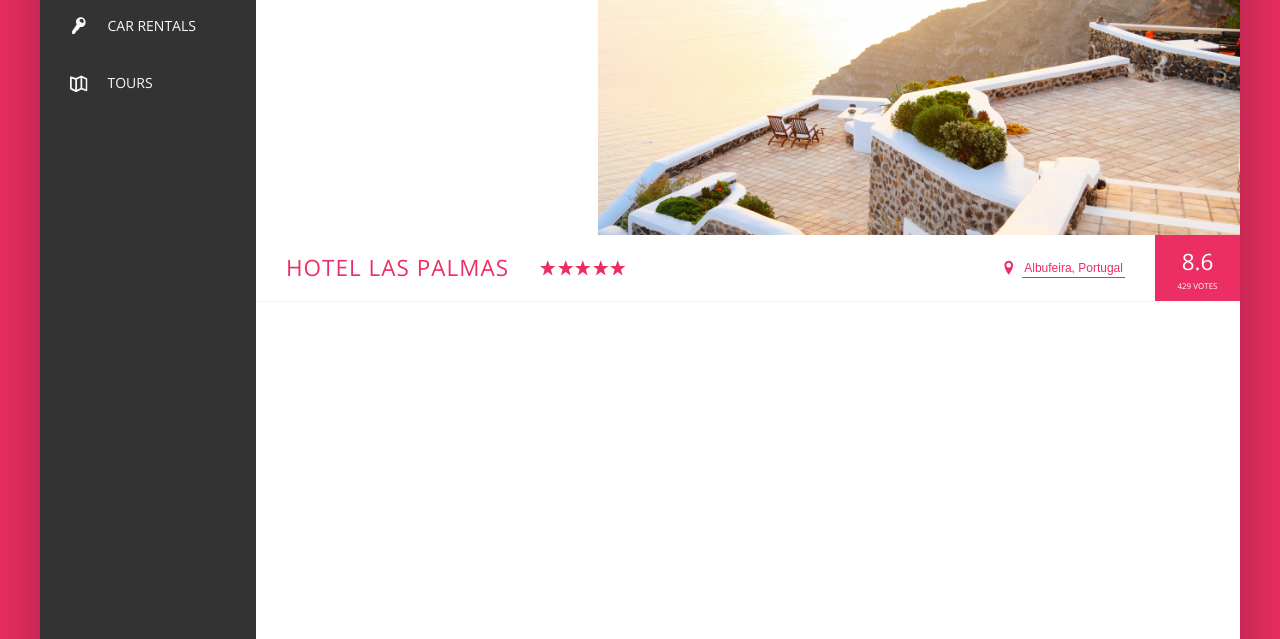
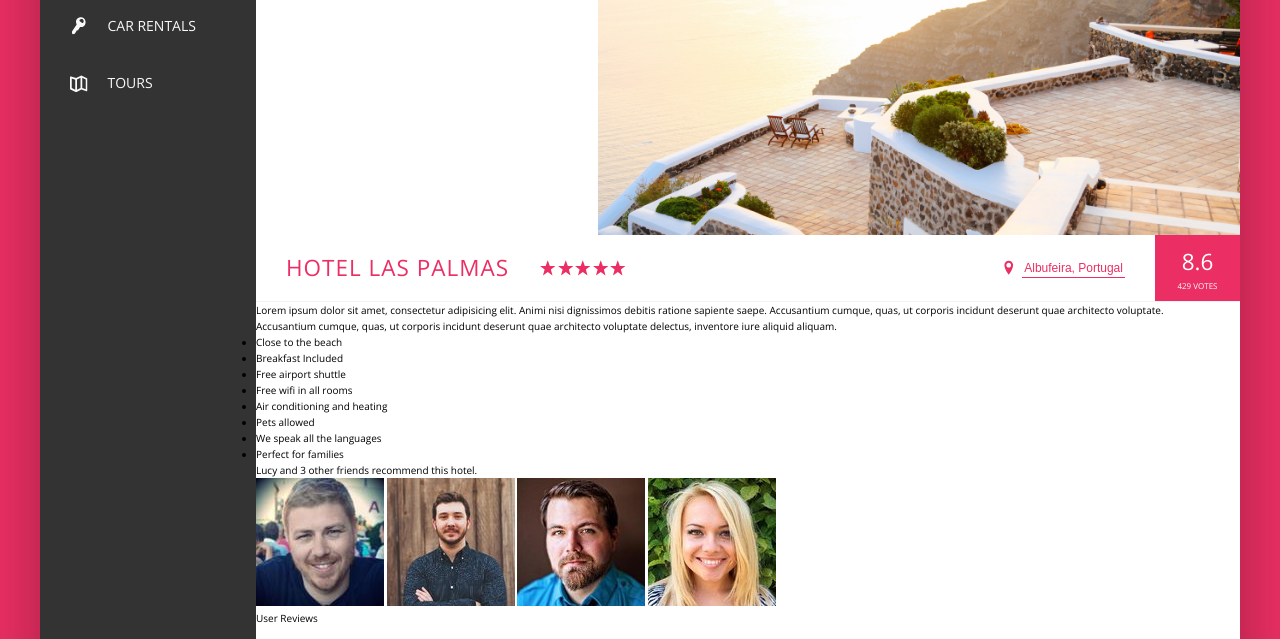
Before and after one commit to abhitrivedi99/Nexter-flexbox, a website: page index.html in a window 1280 px wide. Shown: the part 300-939 px from the top of the page. Drawn offline with nearby package versions, Linux system fonts and the light colour scheme.

Commit message:
feat(description): hotel description added with recommend

```diff
--- a/index.html
+++ b/index.html
@@ -120,6 +120,40 @@
 							<div class="overview__rating-count">429 votes</div>
 						</div>
 					</div>
+
+					<div class="detail">
+						<div class="description">
+							<p class="paragraph">
+								Lorem ipsum dolor sit amet, consectetur adipisicing elit. Animi nisi dignissimos debitis ratione sapiente
+								saepe. Accusantium cumque, quas, ut corporis incidunt deserunt quae architecto voluptate.
+							</p>
+							<p class="paragraph">
+								Accusantium cumque, quas, ut corporis incidunt deserunt quae architecto voluptate delectus, inventore iure
+								aliquid aliquam.
+							</p>
+							<ul class="list">
+								<li class="list__item">Close to the beach</li>
+								<li class="list__item">Breakfast Included</li>
+								<li class="list__item">Free airport shuttle</li>
+								<li class="list__item">Free wifi in all rooms</li>
+								<li class="list__item">Air conditioning and heating</li>
+								<li class="list__item">Pets allowed</li>
+								<li class="list__item">We speak all the languages</li>
+								<li class="list__item">Perfect for families</li>
+							</ul>
+							<div class="recommend">
+								<p class="recommend__count">Lucy and 3 other friends recommend this hotel.</p>
+
+								<div class="recommend__friends">
+									<img src="img/user-3.jpg" alt="User 3" class="recommend__photo" />
+									<img src="img/user-4.jpg" alt="User 4" class="recommend__photo" />
+									<img src="img/user-5.jpg" alt="User 5" class="recommend__photo" />
+									<img src="img/user-6.jpg" alt="User 6" class="recommend__photo" />
+								</div>
+							</div>
+						</div>
+						<div class="user-reviews">User Reviews</div>
+					</div>
 				</main>
 			</div>
 		</div>
```
